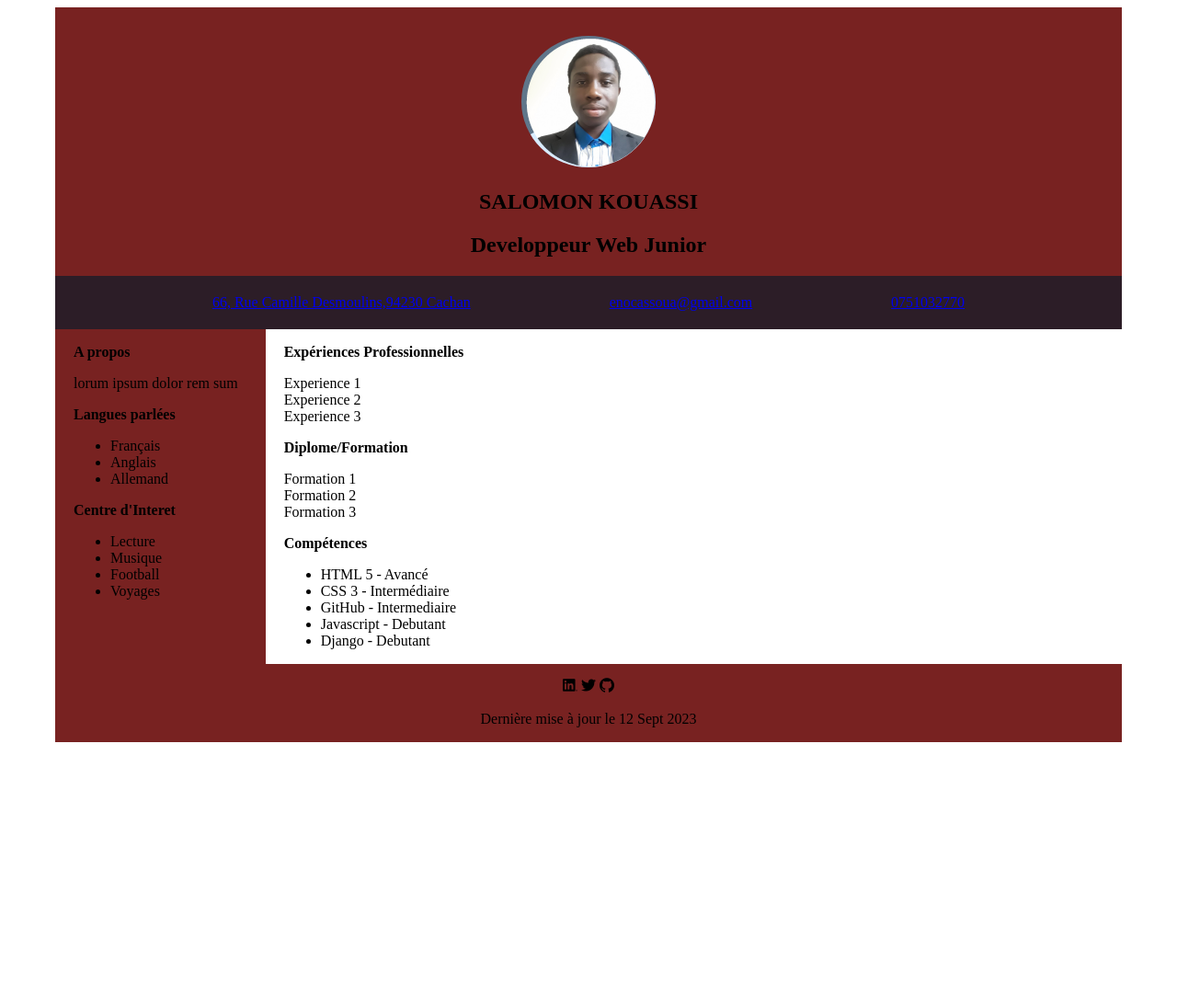
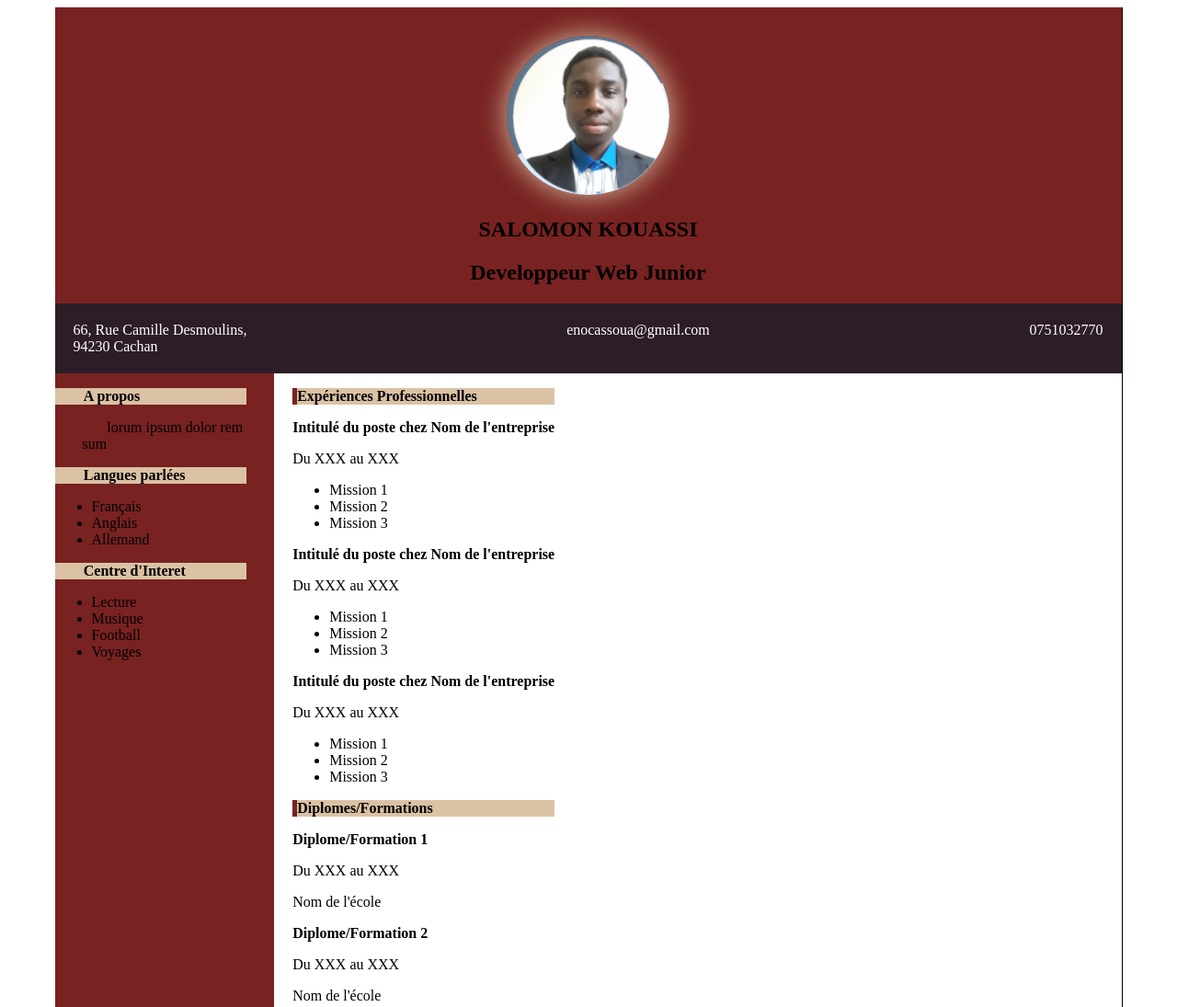
Before and after one commit to SAK-77/Projet_1-CV_en_ligne, a plain HTML site: page html/index.html in a window 1280 px wide. Shown: the top 1095 px of the page at 92% size. Before the commit the page ends 815 px from the top, so only its background shows below. Drawn offline with Linux system fonts and the light colour scheme.

Commit message:
18/09/2023

```diff
--- a/css/style.css
+++ b/css/style.css
@@ -6,39 +6,96 @@ body{
     width: 1160px;
     margin-left: auto;
     margin-right: auto;
+    border-right-width: 1px;
+    border-right-style: solid;
+    border-right-color: black;
 }
 
 img{
     border-radius: 50%;
-    /*box-shadow: 10px ;*/
+    box-shadow: 0 0 30px #dbc2a4;
+    transition: transform .1s;
+    width: 100%;
 }
 
-.footer, .Presentation{
+img:hover{
+    -ms-transform: scale(1.1); /* IE 9 */
+    -webkit-transform: scale(1.1); /* Safari 3-8 */
+    transform: scale(1.1);
+}
+
+#Coordonnees a{
+    color: white;
+    text-decoration: none;
+}
+
+#Coordonnees a:hover{
+    text-decoration: underline;
+}
+
+.title, .title-left{
+    background-color: #dbc2a4;
+}
+
+.title{
+    border-left: 5px solid #782221;
+}
+
+.title-left, #indent{
+    text-indent: 15%;
+}
+
+#marge{
+    padding-left: 30px;
+}
+
+#footer, #Presentation{
     justify-content: center;
     text-align: center;
     padding-top: 15px;
 }
 
-.Coordonnees{
+#Coordonnees{
     background-color: #2c1d27;
-    justify-content: space-evenly;
+    justify-content: space-between;
     padding: 20px;
 }
 
-.Presentation, footer, .box-left{
+#Presentation, footer, #box-left{
     background-color: #782221;
 }
 
-.box-left{
+#box-left{
     float: left;
-    padding-left: 20px;
     padding-right: 30px;
 }
 
-.box-right{
+#box-right{
     float: right;
     padding-left: 20px;
+}
 
+#experience-1:hover, #experience-2:hover, #experience-3:hover,
+#diplome-1:hover, #diplome-2:hover, #diplome-3:hover,
+#c1:hover, #c2:hover, #c3:hover{
+    transform: scale(1.05);
+    border-left: 5px solid #782221;
+}
+
+i:hover {
+    opacity: 0.5;
+}
+
+.fi-brands-github{
+    color: white;
+}
+
+.fi-brands-twitter{
+    color: aqua;
+}
+
+.fi-brands-linkedin{
+    color: #007BB5;
 }
 
 section{
--- a/html/index.html
+++ b/html/index.html
@@ -18,26 +18,28 @@
 
     <header>
 
-        <section class="Presentation">
+        <section id="Presentation">
 
             <div>
-                <p><img src="../images/profil.png" alt="profil"></p>
+                <figure>
+                    <a href="../images/profil.png" target="_blank"><img src="../images/profil.png" alt="profil"></a>
+                </figure>
                 <p><h1>SALOMON KOUASSI</h1></p>
                 <p><h2>Developpeur Web Junior</h2></p>
             </div>
 
         </section>
 
-        <section class="Coordonnees">
+        <section id="Coordonnees">
 
             <div>
-                <a href="map:66 rue camille desmoulins 94230 Cachan">66, Rue Camille Desmoulins,94230 Cachan</a>
+                <a href="https://maps.app.goo.gl/o9J3691DjjoHGyRGA" rel="noopener" target="_blank"> 66, Rue Camille Desmoulins, <br>94230 Cachan</a>
             </div>
             <div>
-                <a href="mailto:enocasssoua@gmail.com">enocassoua@gmail.com</a>
+                <a href="mailto: enocasssoua@gmail.com">enocassoua@gmail.com</a>
             </div>
             <div>
-                <a href="tel:+330751032770">0751032770</a>
+                <a href="tel: +330751032770">0751032770</a>
             </div>
 
         </section>
@@ -46,15 +48,17 @@
 
     <section>
 
-        <div class="box-left">
+        <div id="box-left">
 
-            <article class="About">
-                <p><strong>A propos</strong></p>
-                <p>lorum ipsum dolor rem sum</p>
+            <article id="about">
+                <p class="title-left"><strong>A propos</strong></p>
+                <div id="marge">
+                    <p id="indent">lorum ipsum dolor rem sum</p>
+                </div>
             </article>
 
-            <article class="Langues">
-                <p><strong>Langues parlées</strong></p>
+            <article id="langues">
+                <p class="title-left"><strong>Langues parlées</strong></p>
                 <p>
                     <ul>
                         <li>Français</li>
@@ -64,8 +68,8 @@
                 </p>
             </article>
 
-            <article class="interet">
-                <p><strong>Centre d'Interet</strong></p>
+            <article id="interet">
+                <p class="title-left"><strong>Centre d'Interet</strong></p>
                 <p>
                     <ul>
                         <li>Lecture</li>
@@ -78,49 +82,99 @@
 
         </div>
 
-        <div class="box-right">
+        <div id="box-right">
 
-            <article class="experience">
-                <p><strong>Expériences Professionnelles</strong></p>
-                <article>Experience 1</article>
-                <article>Experience 2</article>
-                <article>Experience 3</article>
+            <article id="experiences">
+                <p class="title"><strong>Expériences Professionnelles</strong></p>
+
+                <article id="experience-1">
+                    <p><strong>Intitulé du poste chez Nom de l'entreprise</strong></p>
+                    <p>Du XXX au XXX</p>
+                    <ul>
+                        <li>Mission 1</li>
+                        <li>Mission 2</li>
+                        <li>Mission 3</li>
+                    </ul>
+                </article>
+
+                <article id="experience-2">
+                    <p><strong>Intitulé du poste chez Nom de l'entreprise</strong></p>
+                    <p>Du XXX au XXX</p>
+                    <ul>
+                        <li>Mission 1</li>
+                        <li>Mission 2</li>
+                        <li>Mission 3</li>
+                    </ul>
+                </article>
+
+                <article id="experience-3">
+                    <p><strong>Intitulé du poste chez Nom de l'entreprise</strong></p>
+                    <p>Du XXX au XXX</p>
+                    <ul>
+                        <li>Mission 1</li>
+                        <li>Mission 2</li>
+                        <li>Mission 3</li>
+                    </ul>
+                </article>
+
             </article>
 
-            <article class="diplome">
-                <p><strong>Diplome/Formation</strong></p>
-                <article>Formation 1</article>
-                <article>Formation 2</article>
-                <article>Formation 3</article>
+            <article id="diplomes">
+                <p class="title"><strong>Diplomes/Formations</strong></p>
+
+                <article id="diplome-1">
+                    <p><strong>Diplome/Formation 1</strong></p>
+                    <p>Du XXX au XXX</p>
+                    <p>Nom de l'école</p>
+                </article>
+
+                <article id="diplome-2">
+                    <p><strong>Diplome/Formation 2</strong></p>
+                    <p>Du XXX au XXX</p>
+                    <p>Nom de l'école</p>
+                </article>
+
+                <article id="diplome-3">
+                    <p><strong>Diplome/Formation 3</strong></p>
+                    <p>Du XXX au XXX</p>
+                    <p>Nom de l'école</p>
+                </article>
+
             </article>
 
-            <article class="competences">
-                <p><strong>Compétences</strong></p>
+            <article id="competences">
+                <p class="title"><strong>Compétences</strong></p>
                 <ul>
-                    <li>HTML 5 - Avancé</li>
-                    <li>CSS 3 - Intermédiaire</li>
-                    <li>GitHub - Intermediaire</li>
-                    <li>Javascript - Debutant</li>
-                    <li>Django - Debutant</li>
+                    <li id="c1">HTML 5 - Avancé</li>
+                    <li id="c2">CSS 3 - Intermédiaire</li>
+                    <li id="c3">GitHub - Intermediaire</li>
+                    <li>...</li>
                 </ul>
             </article>
 
         </div>
+
     </section>
 
 
     <footer >
 
-        <section class="footer">
+        <section id="footer">
 
             <div>
-                <i class="fi fi-brands-linkedin"></i>
-                <i class="fi fi-brands-twitter"></i>
-                <i class="fi fi-brands-github"></i>
+                <i class="fi-brands-linkedin"></i>
+                <i class="fi-brands-twitter"></i>
+                <i class="fi-brands-github"></i>
 
-                <p>Dernière mise à jour le 12 Sept 2023</p>
+                <p>Dernière mise à jour le 18 Sept 2023</p>
             </div>
 
+            <!--
+                https://twitter.com/SalomonAssoua
+                https://github.com/SAK-77
+                <li>Javascript - Debutant</li>
+                <li>Django - Debutant</li>
+            -->
         </section>
 
     </footer>
```
